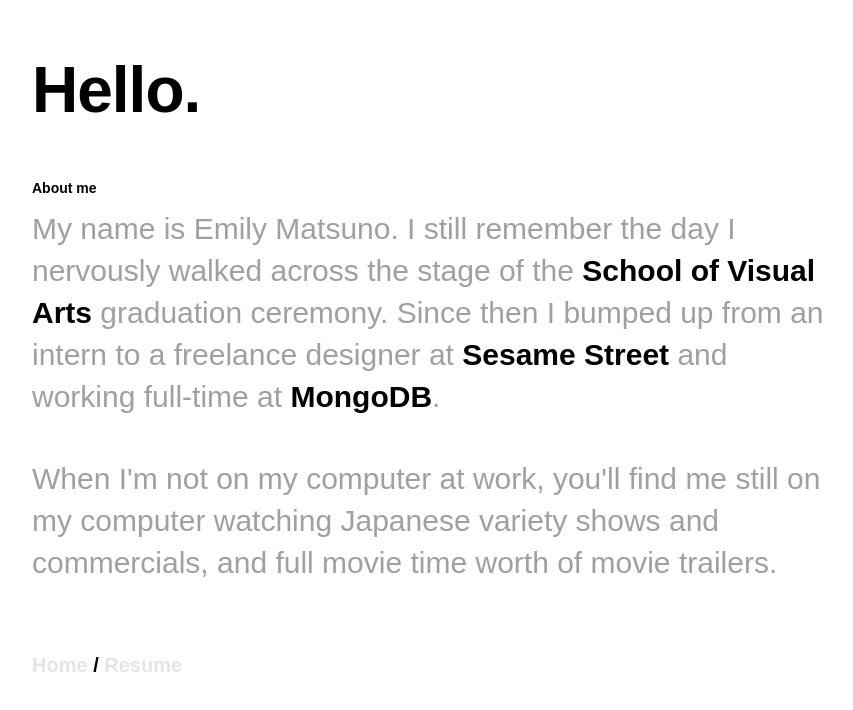
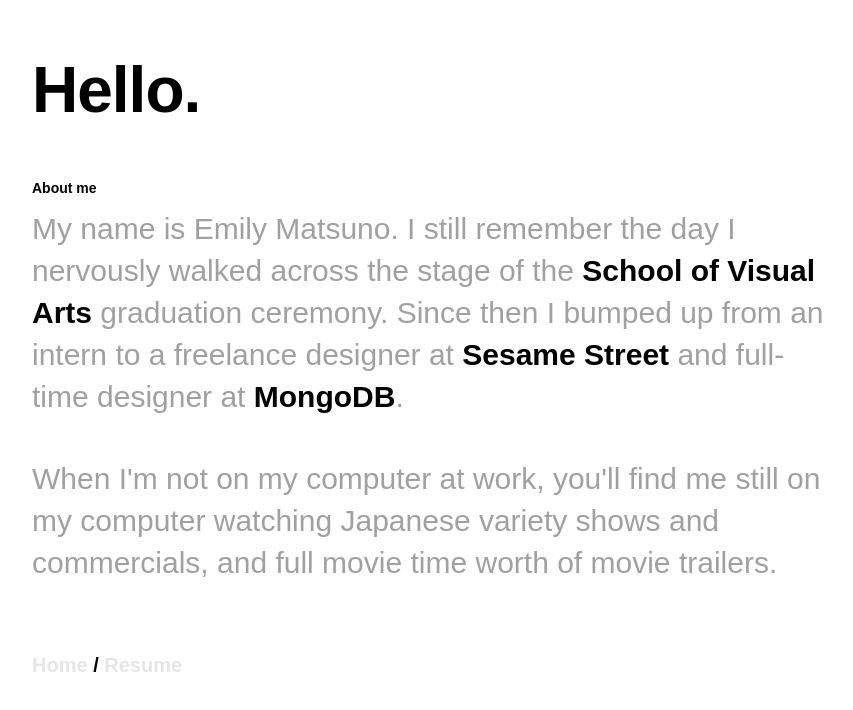
Before and after one commit to emilymatsuno/emilymatsuno.github.io, a plain HTML site: page emily-resume/index.html in a window 1280 px wide. Shown: the whole page, without its empty margins (208-1061 px from the left). Drawn offline with Linux system fonts and the light colour scheme.

Commit message:
Made edits in the about me description

```diff
--- a/emily-resume/index.html
+++ b/emily-resume/index.html
@@ -12,7 +12,7 @@
 
 			<h2>About me</h2>
 
-			<h4>My name is Emily Matsuno. I still remember the day I nervously walked across the stage of the <b>School of Visual Arts</b> graduation ceremony. Since then I bumped up from an intern to a freelance designer at <b>Sesame Street</b> and working full-time at <b>MongoDB</b>.</h4>
+			<h4>My name is Emily Matsuno. I still remember the day I nervously walked across the stage of the <b>School of Visual Arts</b> graduation ceremony. Since then I bumped up from an intern to a freelance designer at <b>Sesame Street</b> and full-time designer at <b>MongoDB</b>.</h4>
 			<h4>When I'm not on my computer at work, you'll find me still on my computer watching Japanese variety shows and commercials, and full movie time worth of movie trailers.</h4>
 
 			<h3><a href="index.html">Home</a> / <a href="resume.html">Resume</a></h3>
```
